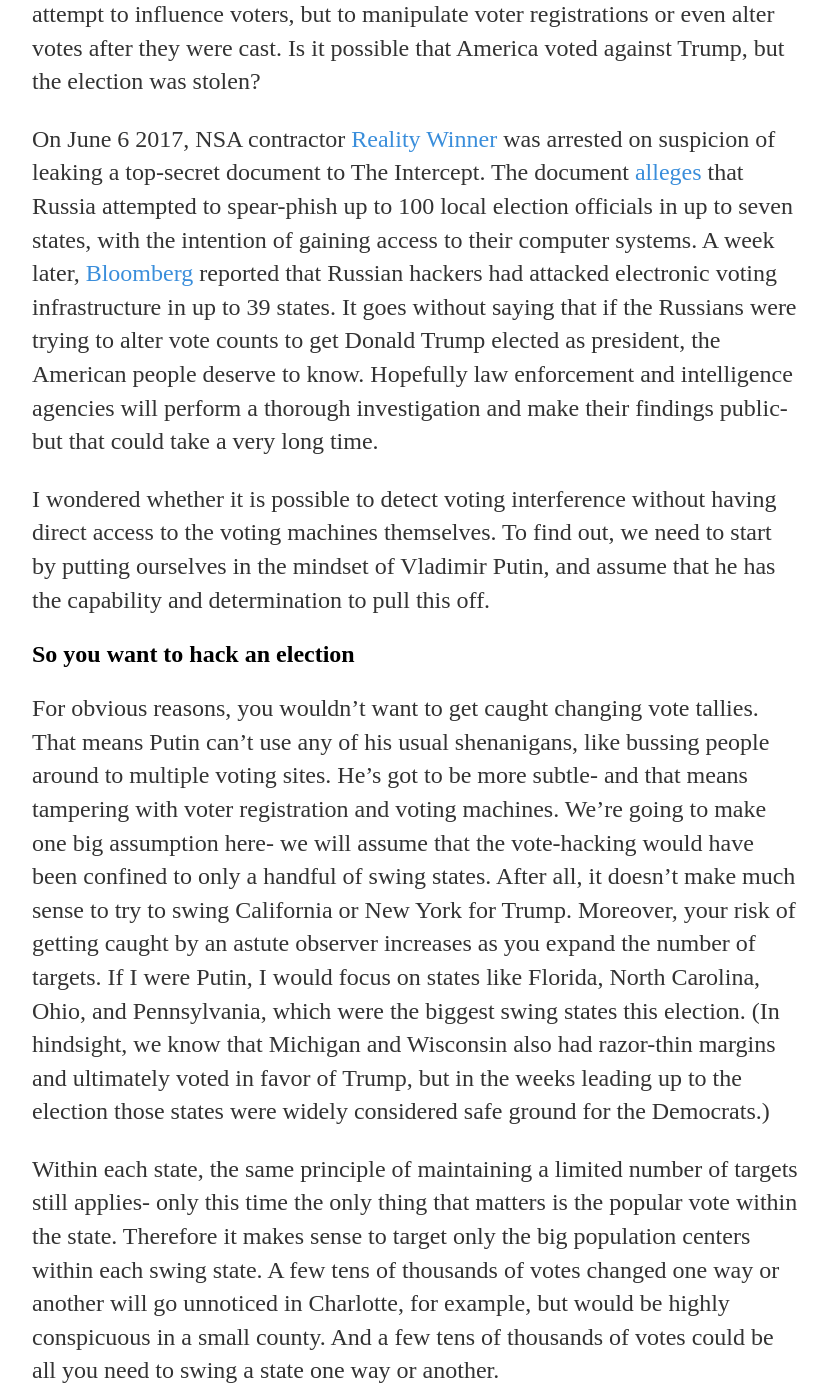
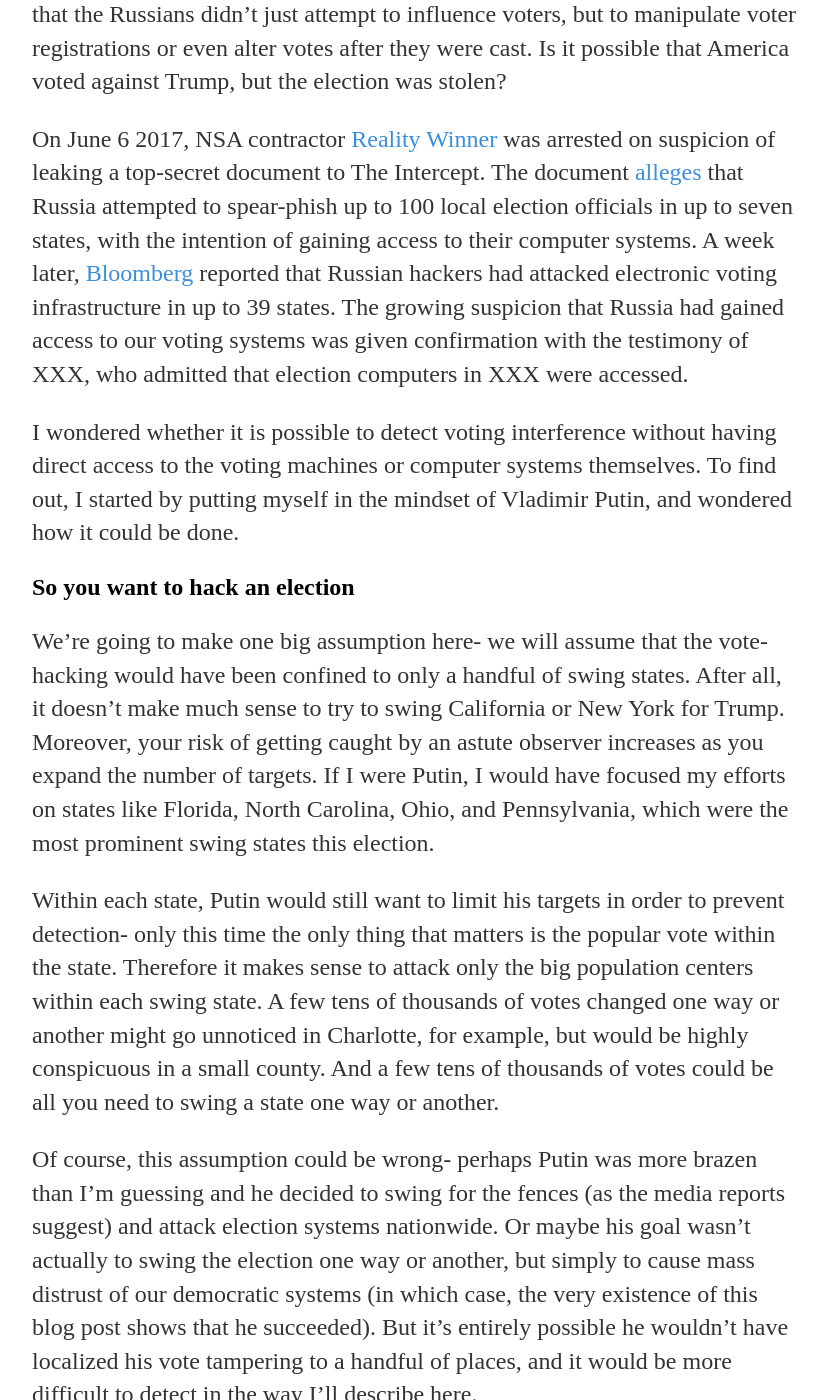
Before and after one commit to kwitophurr/kwitophurr.github.io, a Jekyll site: the page built from _posts/2017-07-01-Election-Neural-Net.md, in a window 1280 px wide and 1400 px high, scrolled down 547 px. Shown: the whole window, without its empty margins (224-1052 px from the left). Built offline with Jekyll 4.4.1, drawn with Linux system fonts in a browser that asks for light colours; some of the changed text lies outside the part shown.

Commit message:
Editing, writing

```diff
--- a/_posts/2017-07-01-Election-Neural-Net.md
+++ b/_posts/2017-07-01-Election-Neural-Net.md
@@ -4,37 +4,38 @@
 date: 2017-07-01
 ---
 
-I have long subscribed to the belief that the worst thing about Donald Trump isn't his policies or his character- it's that he was able to get the support of enough Americans to win the Republican nomination, and ultimately the Presidency.
-On some level, I have to make peace with the fact that regardless of whether or not voters were influenced by Russian propaganda or Comey's October Surprise, they still made a conscious choice to vote for Trump.
+I have long subscribed to the belief that the worst thing about Donald Trump isn't Donald Trump- it's that there are so many people who support him.
+The fact that so many Americans decided to back someone so completely unqualified for the Presidency is shocking to me.
+On some level, I have made peace with the fact that these voters made a conscious choice to vote for Trump, regardless of whether or not they were improperly influenced by Russian propaganda machine.
 However, a handful of recent revelations imply that the Russians didn't just attempt to influence voters, but to manipulate voter registrations or even alter votes after they were cast.
 Is it possible that America voted against Trump, but the election was stolen?
 
 On June 6 2017, NSA contractor [Reality Winner](https://www.theatlantic.com/news/archive/2017/06/who-is-reality-winner/529266/) was arrested on suspicion of leaking a top-secret document to The Intercept.
 The document [alleges](https://theintercept.com/2017/06/05/top-secret-nsa-report-details-russian-hacking-effort-days-before-2016-election/) that Russia attempted to spear-phish up to 100 local election officials in up to seven states, with the intention of gaining access to their computer systems.
-A week later, [Bloomberg](https://www.bloomberg.com/news/articles/2017-06-13/russian-breach-of-39-states-threatens-future-u-s-elections) reported that Russian hackers had attacked electronic voting infrastructure in up to 39 states. It goes without saying that if the Russians were trying to alter vote counts to get Donald Trump elected as president, the American people deserve to know.
-Hopefully law enforcement and intelligence agencies will perform a thorough investigation and make their findings public- but that could take a very long time.
+A week later, [Bloomberg](https://www.bloomberg.com/news/articles/2017-06-13/russian-breach-of-39-states-threatens-future-u-s-elections) reported that Russian hackers had attacked electronic voting infrastructure in up to 39 states.
+The growing suspicion that Russia had gained access to our voting systems was given confirmation with the testimony of XXX, who admitted that election computers in XXX were accessed.
 
-I wondered whether it is possible to detect voting interference without having direct access to the voting machines themselves. To find out, we need to start by putting ourselves in the mindset of Vladimir Putin, and assume that he has the capability and determination to pull this off.
+I wondered whether it is possible to detect voting interference without having direct access to the voting machines or computer systems themselves. To find out, I started by putting myself in the mindset of Vladimir Putin, and wondered how it could be done.
 ## So you want to hack an election
-For obvious reasons, you wouldn't want to get caught changing vote tallies. That means Putin can't use any of his usual shenanigans, like bussing people around to multiple voting sites. He's got to be more subtle- and that means tampering with voter registration and voting machines. We're going to make one big assumption here- we will assume that the vote-hacking would have been confined to only a handful of swing states. After all, it doesn't make much sense to try to swing California or New York for Trump. Moreover, your risk of getting caught by an astute observer increases as you expand the number of targets. If I were Putin, I would focus on states like Florida, North Carolina, Ohio, and Pennsylvania, which were the biggest swing states this election. (In hindsight, we know that Michigan and Wisconsin also had razor-thin margins and ultimately voted in favor of Trump, but in the weeks leading up to the election those states were widely considered safe ground for the Democrats.)
+We're going to make one big assumption here- we will assume that the vote-hacking would have been confined to only a handful of swing states. After all, it doesn't make much sense to try to swing California or New York for Trump. Moreover, your risk of getting caught by an astute observer increases as you expand the number of targets. If I were Putin, I would have focused my efforts on states like Florida, North Carolina, Ohio, and Pennsylvania, which were the most prominent swing states this election.
 
-Within each state, the same principle of maintaining a limited number of targets still applies- only this time the only thing that matters is the popular vote within the state.
-Therefore it makes sense to target only the big population centers within each swing state.
-A few tens of thousands of votes changed one way or another will go unnoticed in Charlotte, for example, but would be highly conspicuous in a small county.
+Within each state, Putin would still want to limit his targets in order to prevent detection- only this time the only thing that matters is the popular vote within the state.
+Therefore it makes sense to attack only the big population centers within each swing state.
+A few tens of thousands of votes changed one way or another might go unnoticed in Charlotte, for example, but would be highly conspicuous in a small county.
 And a few tens of thousands of votes could be all you need to swing a state one way or another.
 
 Of course, this assumption could be wrong- perhaps Putin was more brazen than I'm guessing and he decided to swing for the fences (as the media reports suggest) and attack election systems nationwide.
-Or maybe his goal wasn't actually to swing the election one way or another, but simply to cause mass distrust of our democratic systems.
-In either case, he wouldn't have localized his vote tampering to a handful of places, and it would be difficult to detect in the way I'll describe here.
+Or maybe his goal wasn't actually to swing the election one way or another, but simply to cause mass distrust of our democratic systems (in which case, the very existence of this blog post shows that he succeeded).
+But it's entirely possible he wouldn't have localized his vote tampering to a handful of places, and it would be more difficult to detect in the way I'll describe here.
 
-As it turns out, we will still learn interesting things from this analysis whether this assumption we are making is true or false.
+Fortunately, it turns out that we will still learn some interesting things from this analysis whether my assumption is true or false.
 
-To recap: we're going to make an educated guess that the places most likely to be a target for vote tampering are the handful of counties that contain large-ish cities, in swing states. But the big question still remains- how would we know if the votes counts in those counties are valid or not? What we need is an accurate, county-by-county prediction of how that county is likely to vote, which we can then compare to the actual voting returns. To do this, we'll turn to machine learning.
+To recap: we're making an educated guess that the places most likely to be a target for vote tampering are the handful of counties that contain large-ish cities, in swing states. But the big question still remains- how would we know if the votes counts in those counties are valid or not? What we need is an accurate, county-by-county prediction of how that county is likely to vote, which we can then compare to the actual voting returns. To do this, we'll turn to machine learning.
 
 ## Crunching numbers with neural nets
-There's been a lot of buzz in recent months about what so-called "deep learning" can do in fields like image classification and voice recognition.
-For this analysis, however, we don't need anything particularly fancy; a good old-fashioned neural net will do just fine.
-For the inputs we will provide it with readily-available demographic information- things like median income, population density, and how that county voted in years past.
+Machine learning has been in the news a lot recently, with people buzzing about what so-called "deep learning" can do in fields like image classification and voice recognition.
+But for this analysis we don't need anything particularly fancy; a good old-fashioned neural net will do just fine (if you're new to machine learning, I recommend this YouTube video to explain the basics of how a neural net works).
+For the inputs we will provide it with readily-available demographic information- things like median income, population density, and voting results from years past.
 And to train it, we can just use the actual results of the election.
 
 I downloaded a bunch of data from the St. Louis Federal Reserve [website](http://geofred.stlouisfed.org/map/), which has a very convenient interface for getting county-level data.
@@ -42,20 +43,31 @@
 All of the data that I used are available on the [GitHub page](http://github.com/christian-johnson/election-neural-net) for this project, under the folder "data_spreadsheets".
 
 A couple of quick notes about the data used here:
-* For some reason, county-level voting information is not available for Alaska, so this analysis is only applicable to the other 49 states.
-* Election results are somewhat complicated due to the presence of third-party candidates. I'm just going to ignore third parties, so everywhere I reference a vote fraction, that's calculated as percentage of the two main vote shares. For example, the vote margin in Figure 1 below is found by: (GOP-DEM)/(GOP+DEM)
+1. For some reason, county-level voting information is not available for Alaska, so this analysis is only applicable to the other 49 states.
+2. Election results are somewhat complicated due to the presence of third-party candidates. I'm just going to ignore third parties, so everywhere I reference a vote fraction, that's calculated as percentage of the two main vote shares. For example, the vote margin in Figure 1 below is found by: (GOP-DEM)/(GOP+DEM)
 
 {% include image.html url="https://christian-johnson.github.io/election-neural-net/plots/election_results.jpg?raw=true" description="Figure 1: 2016 US Presidential Election Results. The colors in the image are scaled such that a county that voted 50-50 would appear white, while counties that voted in favor of Trump or Hillary are colored in red or blue, respectively. Click on the image to download a high-resolution version." highres="https://christian-johnson.github.io/election-neural-net/plots/election_results.tiff?raw=true" %}
 
-Once the data is loaded into a nice format (which takes a bit of work- that's the purpose of the function *load_data.py*), we can create a neural net using a Python class called [MLPRegressor](http://scikit-learn.org/stable/modules/generated/sklearn.neural_network.MLPRegressor.html#sklearn.neural_network.MLPRegressor) from the open-source package [Scikit-learn](http://scikit-learn.org/stable/index.html). This makes things very easy- the essential code is only a few lines:
+Once all the data is loaded into a nice format (which takes a bit of work- that's the purpose of the function *load_data.py*), we can create a neural net using a Python class called [MLPRegressor](http://scikit-learn.org/stable/modules/generated/sklearn.neural_network.MLPRegressor.html#sklearn.neural_network.MLPRegressor) from the open-source package [Scikit-learn](http://scikit-learn.org/stable/index.html). This makes things very easy- the essential code is only a few lines:
 
 	from sklearn.neural_network import MLPRegressor as mlp
 	nn = mlp(verbose=True)
 	nn.fit(training_inputs, training_outputs)
 	results = nn.predict(test_inputs)
 
-Here I've broken up the data into two pieces: "training" and "test". If I have a hunch that Florida's votes have been hacked, then the Florida counties are my "test" data, and the rest of the country is my "training" data. Of course, the proof is in the pudding- how well does this neural net actually work? It turns out to work pretty well- see, for example, the actual and predicted vote counts in Pennsylvania:
+Here I've broken up the data into two pieces: "training" and "test".
+If I have a hunch that Florida's votes have been hacked, then the Florida counties are my "test" data, and the rest of the country is my "training" data.
+Then we can compare the output of the neural net to the real data and look for discrepancies.
+Of course, the proof is in the pudding- how well does this neural net actually work?
+It turns out be pretty good- see, for example, the actual and predicted vote counts in Florida:
 
-The obvious thing to do next is to look at deviations in the data from the prediction, and see if any counties have a large excess of Trump votes. But this can be tricky to interpret on its own, because random fluctuations in small counties can be pronounced. What we actually want is a measure of the significance of a given deviation. I calculated
+
+The obvious thing to do next is to look at deviations in the data from the prediction (i.e. a simple residual), and see if any counties have a large excess of Trump votes.
+But this can be tricky to interpret on its own, because random fluctuations in small counties can be pronounced. What we actually want is a measure of the significance of a given deviation.
+In a perfect world, we could hold the election ten times (ugh!) and then check to see how well the neural net does in each county, each election.
+That would give us the expected uncertainty, and we could plot the significance as (Data-Model)/Uncertainty.
+
+Of course, we can't hold a do-over election, so I estimated the uncertainty in the prediction for county X by looking at how well the neural net predicts the results in the twenty counties most similar to X. Then I can plot the significances, and we can interpret them in a quasi-rigorous way (e.g. county X is 3 standard deviations from the mean). In Figure 2, I show this type of analysis for Florida- the residuals are on the left and
+(Data-Model)/Uncertainty is shown on the right.
 
 TL;DR: [Betteridges Law of Headlines](https://en.wikipedia.org/wiki/Betteridge%27s_law_of_headlines)
```
